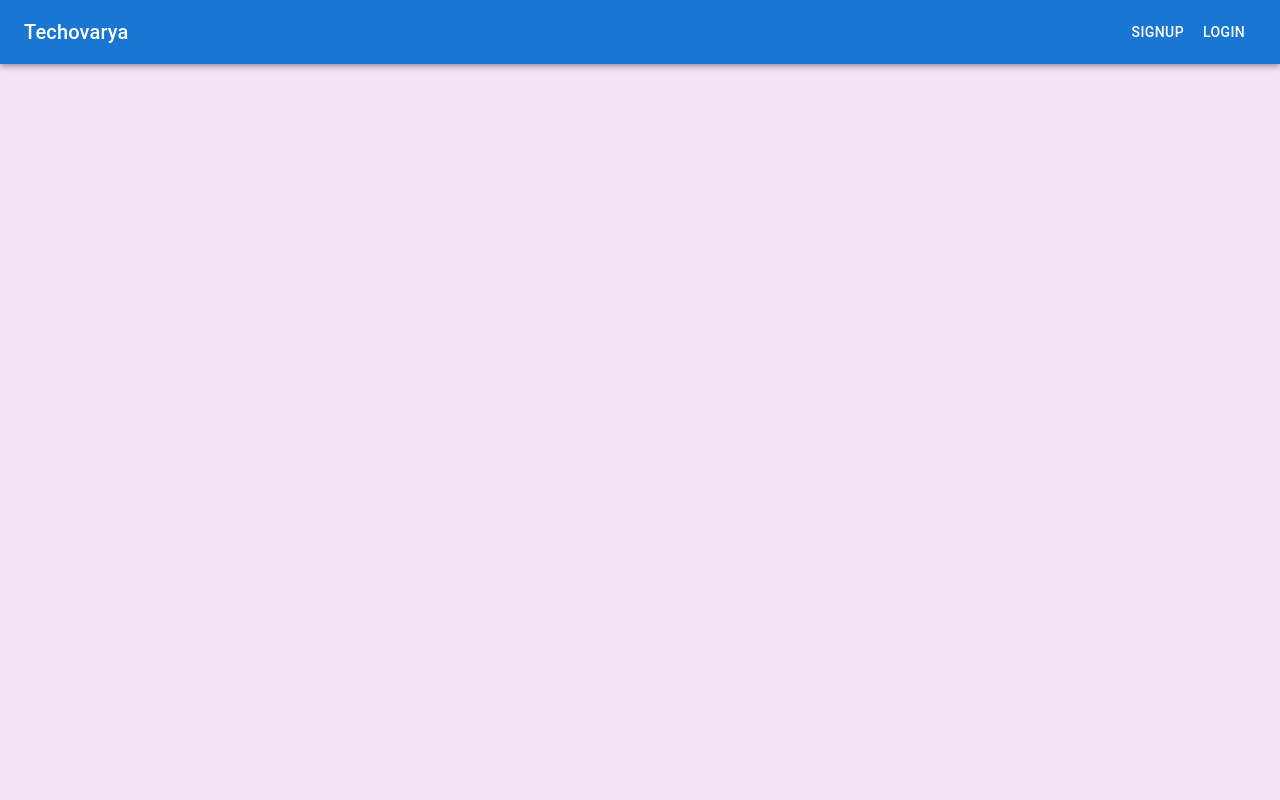
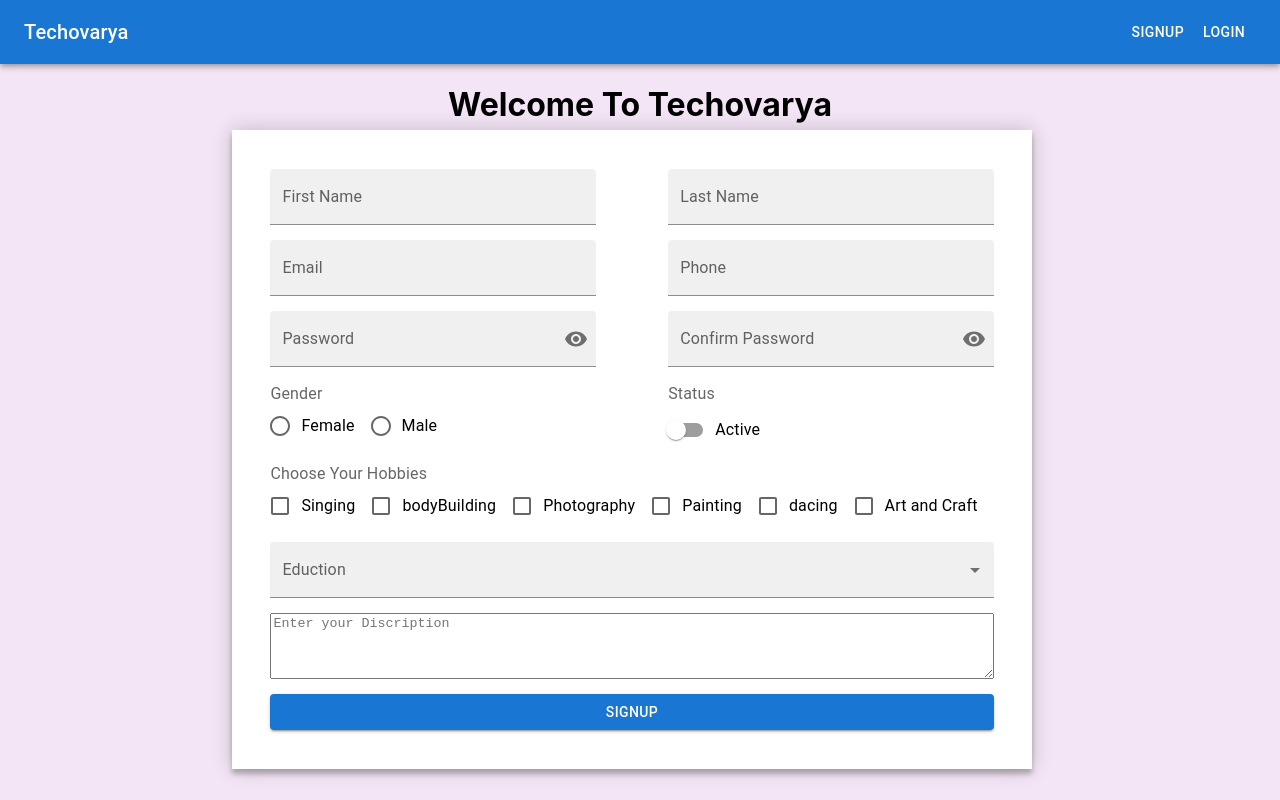
Before and after one commit to SanchitDev47/empteams, a React (Create React App) app: page / in a window 1280 px wide. Built offline with nearby package versions, Linux system fonts and the light colour scheme.

Commit message:
password

```diff
--- a/db.json
+++ b/db.json
@@ -18,160 +18,36 @@
   },
   "registration": [
     {
-      "FirstName": "nnnnn",
-      "LastName": "barjibhe",
-      "email": "test@test.com",
-      "phone": "345345",
-      "Gender": "female",
-      "hobbieecheck": [
-        "Singing"
-      ],
-      "eduction": "B.Tech",
-      "discription": "sfasdfsdf",
-      "id": 1
-    },
-    {
-      "FirstName": "ffff",
-      "LastName": "barjdddibhe",
-      "email": "rest@test.com",
-      "phone": "3454345",
-      "Gender": "female",
-      "hobbieecheck": [
-        "Singing"
-      ],
-      "eduction": "M.Tech",
-      "discription": "sfasdsdfsdffsdf",
-      "id": 2
-    },
-    {
-      "FirstName": "ggg",
-      "LastName": "barjdddibhe",
-      "email": "best@test.com",
-      "phone": "3454345",
-      "Gender": "female",
-      "hobbieecheck": [
-        "Singing"
-      ],
-      "eduction": "M.Tech",
-      "discription": "sfasdsdfsdffsdf",
-      "id": 50052
-    },
-    {
-      "FirstName": "ff",
-      "LastName": "f",
-      "email": "test@test.com",
-      "phone": "6767",
-      "Gender": "female",
-      "hobbieecheck": [
-        "Singing"
-      ],
-      "eduction": "MCA",
-      "discription": "fghfghfgh",
-      "id": 50053
-    },
-    {
       "FirstName": "sanchit",
       "LastName": "barjibhe",
-      "email": "test@test1.com",
-      "phone": "2342342342",
-      "Gender": "female",
+      "email": "barjibhe98@gmail.com",
+      "phone": "9834345433",
+      "Gender": "male",
       "hobbieecheck": [
         "bodyBuilding"
       ],
       "eduction": "B.Tech",
-      "discription": "423423423423423",
-      "id": 50054
-    },
+      "discription": "sdfasdfasdf",
+      "password": "Sanchit@123",
+      "confirmPassword": "Sanchit@123",
+      "id": 1
+    }
+  ],
+  "Login" : [
     {
       "FirstName": "sanchit",
       "LastName": "barjibhe",
-      "email": "sdfsdfsd@test.com",
-      "phone": "234",
-      "Gender": "female",
-      "hobbieecheck": [
-        "Singing"
-      ],
-      "eduction": "B.Tech",
-      "discription": "sdf",
-      "id": 50055
-    },
-    {
-      "FirstName": "sanchit",
-      "LastName": "barjibhe",
-      "email": "sdfsdf2sd@test.com",
-      "phone": "234",
-      "Gender": "female",
-      "hobbieecheck": [
-        "Singing"
-      ],
-      "eduction": "B.Tech",
-      "discription": "sdf",
-      "id": 50056
-    },
-    {
-      "FirstName": "sds",
-      "LastName": "ddf",
-      "email": "staff@fusetheme.com",
-      "phone": "34234",
+      "email": "barjibhe98@gmail.com",
+      "phone": "9834345433",
       "Gender": "male",
       "hobbieecheck": [
         "bodyBuilding"
       ],
-      "eduction": "MCA",
-      "discription": "jhg",
-      "id": 50057
-    },
-    {
-      "FirstName": "Sanchit",
-      "LastName": "Barjibhe",
-      "email": "sanchit.b@techovarya.com",
-      "phone": "9850559909",
-      "Gender": "male",
-      "hobbieecheck": [
-        "bodyBuilding"
-      ],
-      "eduction": "MCA",
-      "discription": "kjdf",
-      "id": 50058
-    },
-    {
-      "FirstName": "Sanchit",
-      "LastName": "Barjibhe",
-      "email": "sanchit.d@techovarya.com",
-      "phone": "9850559909",
-      "Gender": "male",
-      "hobbieecheck": [
-        "bodyBuilding"
-      ],
-      "eduction": "MCA",
-      "discription": "kjdf",
-      "id": 50059
-    },
-    {
-      "FirstName": "Sanchit",
-      "LastName": "Barjibhe",
-      "email": "sanchit.r@techovarya.com",
-      "phone": "9850559909",
-      "Gender": "male",
-      "hobbieecheck": [
-        "bodyBuilding"
-      ],
-      "eduction": "MCA",
-      "discription": "kjdf",
-      "id": 50060
-    },
-    {
-      "FirstName": "ed",
-      "LastName": "sdf",
-      "email": "sanchit.t@techovarya.com",
-      "phone": "23423",
-      "Gender": "male",
-      "hobbieecheck": [
-        "bodyBuilding"
-      ],
-      "eduction": "BCA",
-      "discription": "dfsdf",
-      "id": 50061
+      "eduction": "B.Tech",
+      "discription": "sdfasdfasdf",
+      "password": "Sanchit@123",
+      "confirmPassword": "Sanchit@123",
+      "id": 2
     }
   ]
 }
--- a/src/App.js
+++ b/src/App.js
@@ -1,6 +1,6 @@
 import React from "react";
 import { Routes, Route, useNavigate } from "react-router-dom";
-import Registeration from "./Compoenets/Registeration";
+import Registration from "./Compoenets/Registration";
 import Login from "./Compoenets/Login";
 import EmpList from "./Compoenets/EmpList";
 import AppBar from "@mui/material/AppBar";
@@ -24,42 +24,34 @@ function App() {
   };
 
   const navigateToRegisteration = () => {
-    navigate("/registeration");
+    navigate("/");
   };
 
   const navigateToLogin = () => {
-    navigate("/");
+    navigate("/login");
   };
 
   return (
     <>
       <Box sx={{ flexGrow: 1 }}>
         <AppBar position="sticky">
-            {/* <Button onClick={navigateToAddEmp} color="inherit">
-              Add Employers
-            </Button>
-            <Button onClick={navigateToEmpList} color="inherit">
-              Employers
-            </Button>
-            <Button onClick={navigateToAddEmp} color="inherit">
-              LogOut
-            </Button>
-          </Toolbar>
-        </AppBar> */}
-
           <Toolbar>
             <Typography variant="h6" component="div" sx={{ flexGrow: 1 }}>
               Techovarya
             </Typography>
-            <Button onClick={navigateToRegisteration} color="inherit">SignUp</Button>
-            <Button onClick={navigateToLogin} color="inherit">Login</Button>
+            <Button onClick={navigateToRegisteration} color="inherit">
+              SignUp
+            </Button>
+            <Button onClick={navigateToLogin} color="inherit">
+              Login
+            </Button>
           </Toolbar>
         </AppBar>
       </Box>
 
       {/* Main compoenent Routes */}
       <Routes>
-        <Route path="/registeration" element={<Registeration />} />
+        <Route path="/" element={<Registration />} />
         <Route path="/Login" element={<Login />} />
         <Route path="/emplist" element={<EmpList />} />
         <Route path="/addemp" element={<AddEmp />} />
--- a/src/Compoenets/Login.tsx
+++ b/src/Compoenets/Login.tsx
@@ -1,45 +1,45 @@
 import { VisibilityOff, Visibility } from '@mui/icons-material';
 import { Box, Grid, Button, TextField, FormGroup, FormControlLabel, TextareaAutosize, Checkbox, InputLabel, MenuItem, FormControl, Select, Switch, SelectChangeEvent, RadioGroup, FormLabel, Radio, OutlinedInput, InputAdornment, IconButton, Input, FilledInput } from '@mui/material';
-import React from 'react'
+import React, { useState } from 'react'
 import { useForm } from 'react-hook-form';
 import { Route, Routes, useNavigate } from 'react-router';
 import styled from "styled-components";
 import AddEmp from './AddEmp';
 import EmpList from './EmpList';
-import LoggedIn from './LoggedIn';
+import UserView from './UserView';
 
 
 export default function LoginForm() {
     // const [LoggedIn, setLoggedIn] = React.useState(true);
     const { register, handleSubmit, formState: { errors } } = useForm();
-    const [values, setValues] = React.useState<State>({
+    const [values, setValues] = React.useState<any>({
         amount: '',
         password: '',
         weight: '',
         weightRange: '',
         showPassword: false,
     });
+    const [LoggedIn, setLoggedIn] = useState(false);
     const navigate = useNavigate();
-
-    interface State {
-        amount: string;
-        password: string;
-        weight: string;
-        weightRange: string;
-        showPassword: boolean;
-    }
 
     const navigateToEmpList = () => {
         navigate("/emplist");
     };
-      const navigateToAddEmp = () => {
-        navigate("/addemp");
-      };
 
     // Click Event Function
-    const onSubmit = (data: any) => {
-        console.log(JSON.stringify(data));
-        navigate('/LoggedIn')
+    const onSubmit = async (data: any) => {
+        const res = await fetch('http://localhost:5000/registration?email=' + data.email, {
+            method: 'GET',
+            headers: { "Content-Type": "application/json" },
+        });
+        let user = await res.json();
+        if (user.length > 0) {
+            alert("User Successfully logged In")
+            navigate('/emplist')
+        } else {
+            navigate("/")
+            alert("first create employer")
+        }
     };
 
     const handleMouseDownPassword = (event: React.MouseEvent<HTMLButtonElement>) => {
@@ -52,16 +52,16 @@ export default function LoginForm() {
             showPassword: !values.showPassword,
         });
     };
-    const handleChange = (prop: keyof State) => (event: React.ChangeEvent<HTMLInputElement>) => {
+    const handleChange = (prop: any) => (event: React.ChangeEvent<HTMLInputElement>) => {
         setValues({ ...values, [prop]: event.target.value });
     };
 
     return (
         <>
             <Header>Login With Techovarya</Header>
-        <Grid container spacing={1}  sx={{ justifyContent: 'center',marginTop: '5%' }}>
-            <Form onSubmit={handleSubmit(onSubmit)} >
-                <TextField sx={{ width: '100%', }} {...register("Email")} label="Email" variant="filled" required />
+            <Grid container spacing={1} sx={{ justifyContent: 'center', marginTop: '5%' }}>
+                <Form>
+                    <TextField sx={{ width: '100%', }} {...register("email")} label="Email" variant="filled" required />
                     <FormControl sx={{ m: 1, width: "25ch" }} variant="filled">
                         <InputLabel htmlFor="filled-adornment-password">Password</InputLabel>
                         <FilledInput
@@ -83,14 +83,14 @@ export default function LoginForm() {
                             }
                         />
                     </FormControl>
-                <Button  type='submit' onClick={navigateToAddEmp} variant="contained" color="primary">
+                    <Button onClick={handleSubmit(onSubmit)} variant="contained" color="primary">
                         Login
                     </Button>
                 </Form>
             </Grid>
 
             <Routes>
-        <Route path="/loggedin" element={<LoggedIn />} />
+                <Route path="/UserView" element={<UserView />} />
                 <Route path="/emplist" element={<EmpList />} />
                 <Route path="/addemp" element={<AddEmp />} />
 
--- a/src/Compoenets/Registeration.tsx
+++ b/src/Compoenets/Registration.tsx
@@ -1,7 +1,7 @@
 import React from 'react'
 import styled from "styled-components";
 import { Box, Grid, Button, TextField, FormGroup, FormControlLabel, TextareaAutosize, Checkbox, InputLabel, MenuItem, FormControl, Select, Switch, SelectChangeEvent, RadioGroup, FormLabel, Radio, OutlinedInput, InputAdornment, IconButton, Input, FilledInput, FormHelperText } from '@mui/material';
-import { FieldValues, useForm, } from "react-hook-form";
+import { useForm, Controller } from "react-hook-form";
 import { Email, Label, Visibility, VisibilityOff } from '@mui/icons-material';
 
 export default function Registration() {
@@ -9,7 +9,7 @@ export default function Registration() {
     //React Hooks
     const [selectedValue, setSelectedValue] = React.useState('a');
     const [Education, setEducation] = React.useState('');
-    const { register, formState: { errors }, watch, handleSubmit } = useForm();
+    const { register, formState: { errors }, watch, handleSubmit, control, getValues } = useForm();
     const [values, setValues] = React.useState({
         password: '',
         confirmPassword: '',
@@ -34,11 +34,9 @@ export default function Registration() {
 
 
     const onSubmit = async (data: any) => {
-        const res = await fetch('http://localhost:5000/registration?email=' + data.email, {
+        let res = await fetch('http://localhost:5000/registration?email=' + data.email, {
             method: 'Get'
         })
-        const { password, confirmPassword } = values;
-        if (password === confirmPassword) {
         let user = await res.json();
         if (user.length > 0) {
             alert("emp already existing")
@@ -50,9 +48,6 @@ export default function Registration() {
             }).then(() => {
                 alert("newEmp Successfully Created")
             })
-            }
-        } else {
-            alert("Passwords don't match");
         }
     }
 
@@ -71,16 +66,10 @@ export default function Registration() {
         });
     };
 
-    const handleChangePass = (prop: any) => (event: React.ChangeEvent<HTMLInputElement>) => {
-        setValues({ ...values, [prop]: event.target.value });
-    };
-    const handleChangeConfirmPass = (prop: any) => (event: React.ChangeEvent<HTMLInputElement>) => {
-        setValues({ ...values, [prop]: event.target.value });
-    };
 
     return (
         <>
-            <Button onClick={renderPostsByID}>fetch Data by ID</Button>
+            {/* <Button onClick={renderPostsByID}>fetch Data by ID</Button> */}
             <Header>Welcome To Techovarya</Header>
             <Grid container spacing={2} sx={{ justifyContent: 'center' }}>
                 <Box sx={{
@@ -97,40 +86,59 @@ export default function Registration() {
                     {/* name Field */}
                     <Box sx={{ width: '100%', display: 'flex', gap: '10%', }}>
                         <Grid sx={{ width: '100%' }}>
-                            <TextField sx={{ width: '100%', }} {...register("FirstName", { required: "First Name is Required" })} name="FirstName" label="First Name" variant="standard" />
+                            <TextField sx={{ width: '100%', }} {...register("FirstName", { required: "First Name is Required" })} name="FirstName" label="First Name" variant="filled" />
                             {errors.FirstName && <p role="alert" style={{ color: "red" }}>{`${errors.FirstName.message}`}</p>}
                         </Grid>
                         <Grid sx={{ width: '100%' }}>
-                            <TextField sx={{ width: '100%', }} {...register("LastName", { required: "Last Name is Required" })} name="LastName" label="Last Name" variant="standard" />
+                            <TextField sx={{ width: '100%', }} {...register("LastName", { required: "Last Name is Required" })} name="LastName" label="Last Name" variant="filled" />
                             {errors.LastName && <p role="alert" style={{ color: "red" }}>{`${errors.LastName.message}`}</p>}
                         </Grid>
                     </Box>
+
                     {/* contact feild */}
                     <Box sx={{ width: '100%', display: 'flex', gap: '10%' }}>
                         <Grid sx={{ width: '100%' }}>
-                            <TextField sx={{ width: '100%' }} {...register("email", {
+                            <TextField sx={{ width: '100%' }}
+                                {...register("email", {
                                     required: "This field is required",
                                     pattern: {
                                         value: /\S+@\S+\.\S+/,
                                         message: "Entered value does not match email format"
-                                },
-                            },)} label="Email" type="email" variant="standard" />
+                                    }
+                                },)} label="Email" type="email" variant="filled" />
+
                             {errors.email && <p role="alert" style={{ color: "red" }}>{`${errors.email.message}`}</p>}
                         </Grid>
                         <Grid sx={{ width: '100%' }}>
-                            <TextField sx={{ width: '100%' }} {...register("phone", { required: "phone is required" })} type="number" label="Phone" variant="standard" />
+                            <TextField sx={{ width: '100%' }} {...register("phone", {
+
+                                maxLength: {
+                                    value: 10,
+                                    message: "required 10 numbers"
+                                },
+                                minLength: {
+                                    value: 10,
+                                    message: "required 10 numbers"
+                                },
+                            })} type="number" label="Phone" variant="filled" />
                             {errors.phone && <p role="alert" style={{ color: "red" }}>{`${errors.phone.message}`}</p>}
                         </Grid>
                     </Box>
+
                     {/* password feild */}
                     <Box sx={{ width: '100%', display: 'flex', gap: '10%' }}>
-                        <FormControl sx={{ width: '100%', display: 'flex', gap: '10%' }} variant="standard">
+                        <FormControl sx={{ width: '100%', display: 'flex', gap: '10%' }} variant="filled">
                             <InputLabel htmlFor="filled-adornment-password">Password</InputLabel>
-                            <FilledInput
-                                id="standard-adornment-password"
+                            <Controller name="password" control={control} rules={{
+                                required: "this field is required"
+                            }} render={({
+                                field: { onChange, value },
+                            }) => <FilledInput
+                                    name='password'
+                                    id="filled-adornment-password"
                                     type={values.showPassword ? "text" : "password"}
-                                value={values.password}
-                                onChange={handleChangePass("password")}
+                                    value={value}
+                                    onChange={onChange}
                                     endAdornment={
                                         <InputAdornment position="end">
                                             <IconButton
@@ -143,15 +151,22 @@ export default function Registration() {
                                             </IconButton>
                                         </InputAdornment>
                                     }
-                            />
+                                />} />
+                            {errors.password && <p role="alert" style={{ color: "red" }}>{`${errors.password.message}`}</p>}
                         </FormControl>
-                        <FormControl sx={{ width: '100%', display: 'flex', gap: '10%' }} variant="standard">
+                        <FormControl sx={{ width: '100%', display: 'flex', gap: '10%' }} variant="filled">
                             <InputLabel htmlFor="filled-adornment-confirmPassword">Confirm Password</InputLabel>
+                            <Controller name="confirmPassword" control={control} rules={{
+                                validate: value => value === getValues("password") || "Confirm Password doesn't match"
+                            }} render={({
+                                field: { onChange, value },
+                            }) =>
+
                                 <FilledInput
                                     id="filled-adornment-password"
                                     type={values.showConfirmPassword ? "text" : "password"}
-                                value={values.confirmPassword}
-                                onChange={handleChangeConfirmPass("confirmPassword")}
+                                    value={value}
+                                    onChange={onChange}
                                     endAdornment={
                                         <InputAdornment position="end">
                                             <IconButton
@@ -164,12 +179,13 @@ export default function Registration() {
                                             </IconButton>
                                         </InputAdornment>
                                     }
-                            />
+                                />} />
+                            {errors.confirmPassword && <p role="alert" style={{ color: "red" }}>{`${errors.confirmPassword.message}`}</p>}
                         </FormControl>
                     </Box>
                     {/* gender radio button */}
                     <Box sx={{ width: '100%', display: 'flex', gap: '10%' }}>
-                        <FormControl sx={{ width: '100%', display: 'flex', gap: '10%' }} variant="filled"  >
+                        <FormControl sx={{ width: '100%', display: 'flex', gap: '10%' }} variant="standard"  >
                             <FormLabel id="demo-radio-buttons-group-label">Gender</FormLabel>
                             <RadioGroup
                                 aria-labelledby="demo-radio-buttons-group-label"
@@ -179,7 +195,7 @@ export default function Registration() {
                                 <FormControlLabel {...register("Gender", { required: "select gender" })} name="Gender" value="female" control={<Radio />} label="Female" />
                                 <FormControlLabel {...register("Gender", { required: "select gender" })} name="Gender" value="male" control={<Radio />} label="Male" />
                             </RadioGroup>
-                            {errors.Gender && <p role="alert" style={{ color: "red" }}>{`${errors.Gender.message}`}</p>}
+                            {errors.radiobutton && <p role="alert" style={{ color: "red" }}>{`${errors.radiobutton.message}`}</p>}
 
                         </FormControl>
                         <FormControl sx={{ width: '100%', display: 'flex', gap: '10%' }} variant="standard" >
@@ -187,9 +203,10 @@ export default function Registration() {
                             <FormControlLabel control={<Switch />} label="Active" />
                         </FormControl>
                     </Box>
+
                     {/* hobbies checkbox */}
                     <Box sx={{ display: 'flex' }}>
-                        <FormControl variant="standard" >
+                        <FormControl variant="filled" >
                             <Grid>
                                 <FormLabel component="legend">Choose Your Hobbies</FormLabel>
                                 <FormControlLabel
@@ -221,13 +238,14 @@ export default function Registration() {
                         </FormControl>
                     </Box>
 
-                    <FormControl variant="standard">
-                        <InputLabel id="demo-simple-select-standard-label">Eduction</InputLabel>
+                    {/* eduction select input */}
+                    <FormControl variant="filled">
+                        <InputLabel id="demo-simple-select-filled-label">Eduction</InputLabel>
                         <Select
                             {...register("eduction", { required: "Choose stream" })}
                             name="eduction"
-                            labelId="demo-simple-select-standard-label"
-                            id="demo-simple-select-standard"
+                            labelId="demo-simple-select-filled-label"
+                            id="demo-simple-select-filled"
                             value={Education}
                             onChange={handleDDL}
                         >
@@ -241,7 +259,7 @@ export default function Registration() {
                         {errors.eduction && <p role="alert" style={{ color: "red" }}>{`${errors.eduction.message}`}</p>}
                     </FormControl>
 
-                    <FormControl variant="standard">
+                    <FormControl variant="filled">
                         <TextareaAutosize
                             style={{ height: '60px', width: '500' }}
                             placeholder="Enter your Discription"
@@ -249,7 +267,7 @@ export default function Registration() {
                             {...register("discription", {
                                 required: "This field is required",
                                 minLength: {
-                                    value: 1,
+                                    value: 5,
                                     message: "Minimum 100 characters required"
                                 },
                             },)}
@@ -259,7 +277,7 @@ export default function Registration() {
                     </FormControl>
 
                     <Button onClick={handleSubmit(onSubmit)} type='submit' variant="contained" color="primary">
-                        fetch Data by ID
+                        signUp
                     </Button>
                 </Box>
             </Grid>
--- a/src/Compoenets/LoggedIn.tsx
+++ b/src/Compoenets/UserView.tsx
@@ -2,7 +2,7 @@ import { AppBar, Toolbar, Typography, Button } from '@mui/material'
 import React from 'react'
 import { useNavigate } from 'react-router';
 
-export default function LoggedIn() {
+export default function UserView() {
     const navigate = useNavigate();
 
 
```
Also changed, not shown: src/Compoenets/Untitled-1.txt (deleted), 1 other file (tests, documents, lock files or other folders). Lines whose indentation alone changed are shown as unchanged.
